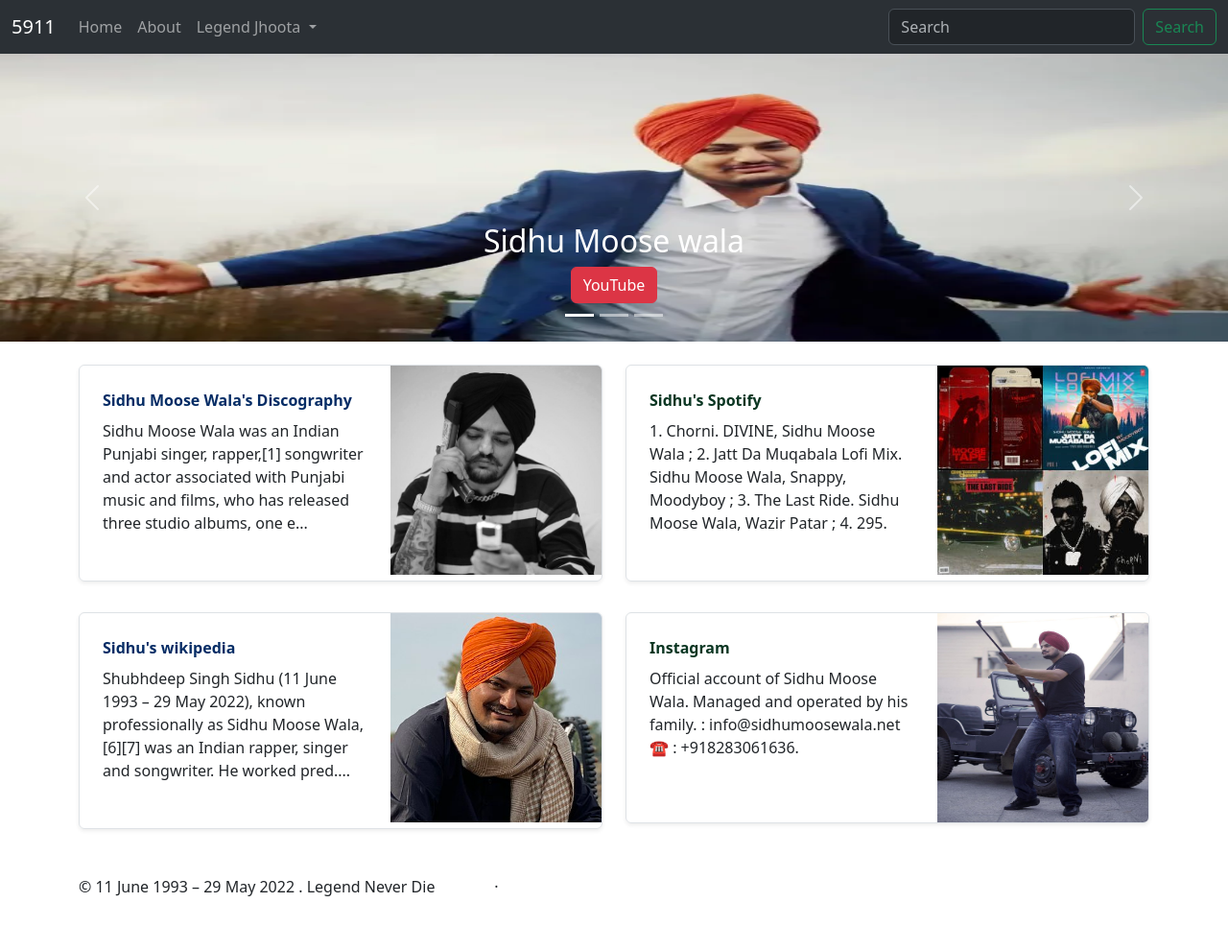
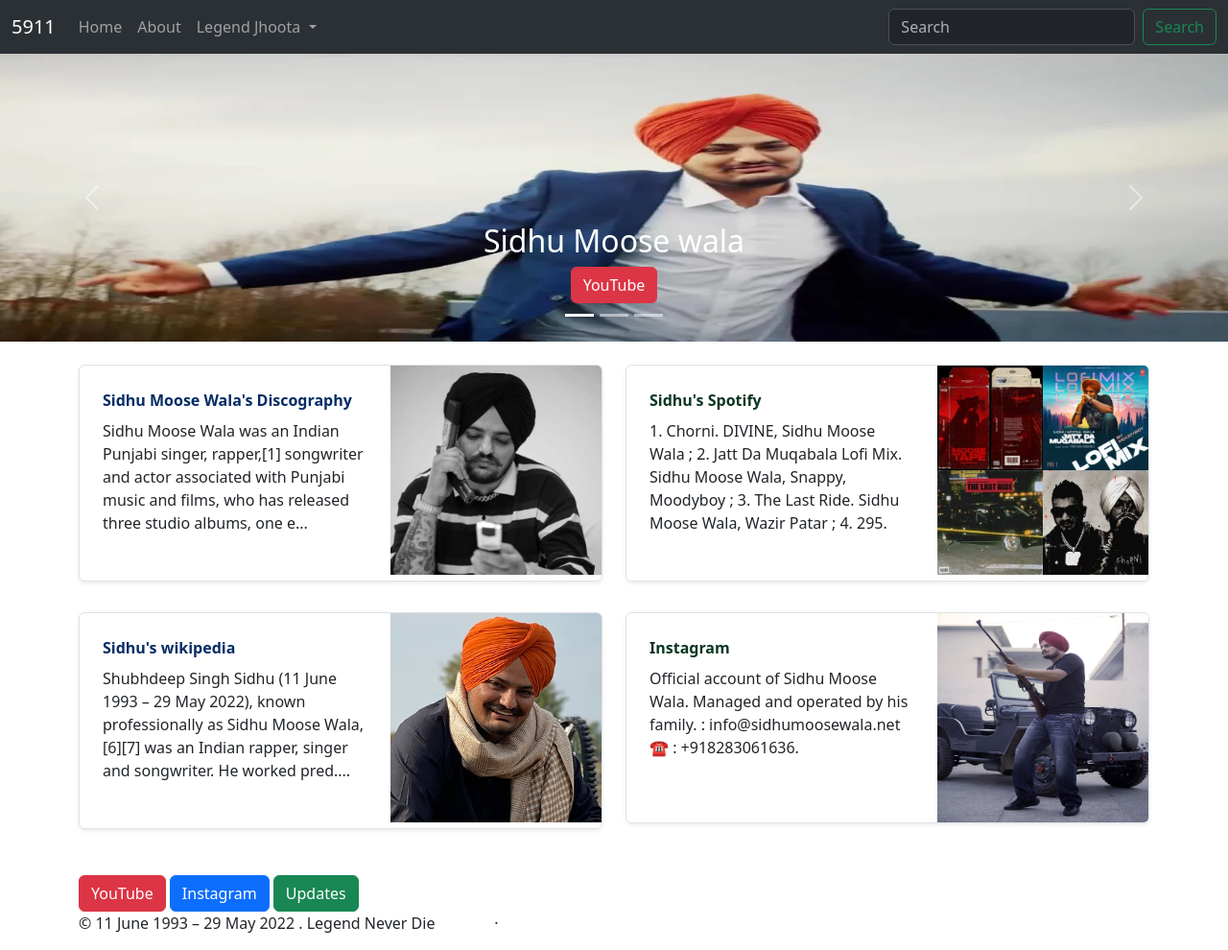
Before and after one commit to whosinghajay/pageBootstrap, a plain HTML site: page index.html in a window 1280 px wide. Shown: the whole page at 96% size. Before the commit the page ends 952 px from the top, so only its background shows below. Drawn offline with nearby package versions, Linux system fonts and the light colour scheme.

Commit message:
Update index.html

```diff
--- a/index.html
+++ b/index.html
@@ -170,6 +170,13 @@
           </div>
       </div>
 
+
+    <div class="container"><button class="btn btn-danger" ><a href="https://www.youtube.com/channel/UC9ChdqQRCaZmTCwSJ49tcbw">YouTube</a></button>
+        <button class="btn btn-primary"><a href="https://www.instagram.com/sidhu_moosewala/?hl=en">Instagram</a></button>
+        <button class="btn btn-success"><a href="https://www.hindustantimes.com/topic/sidhu-moose-wala">Updates</a></button>
+  </div>
+
+
       <footer class="container">
         <p class="float-end"><a href="#">Back to top</a></p>
         <p>© 11 June 1993 – 29 May 2022 . Legend Never Die  <a href="#">Privacy</a> · <a href="#">Terms</a></p>
```
